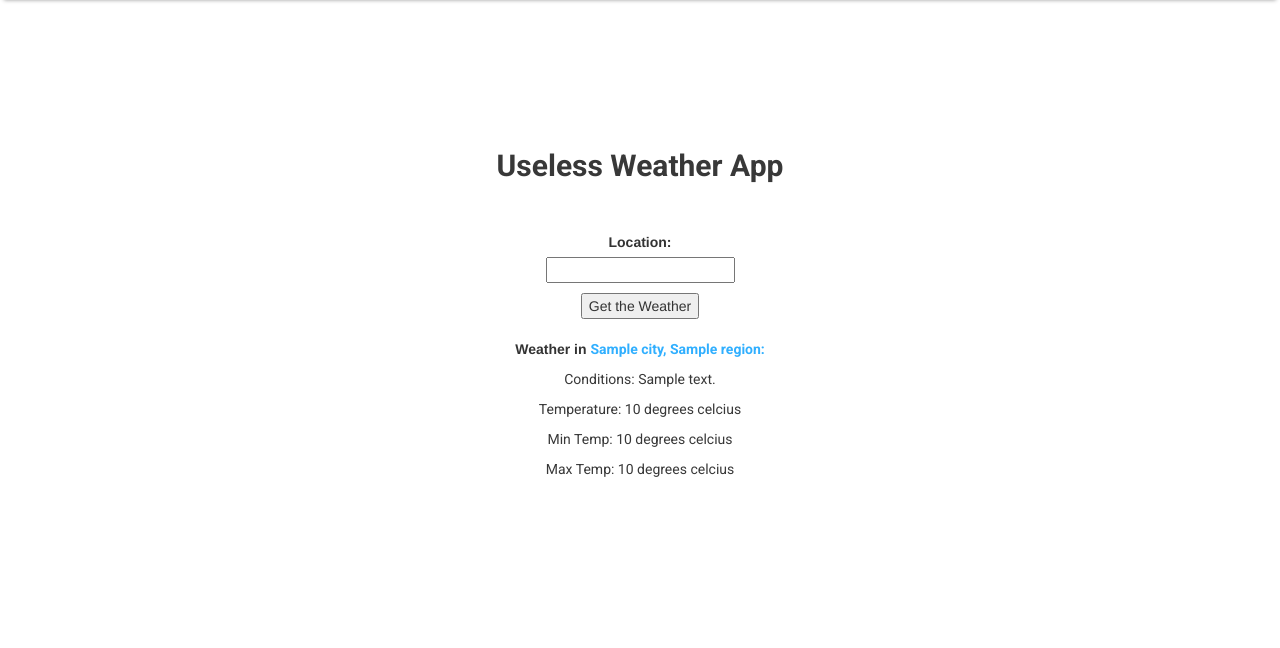
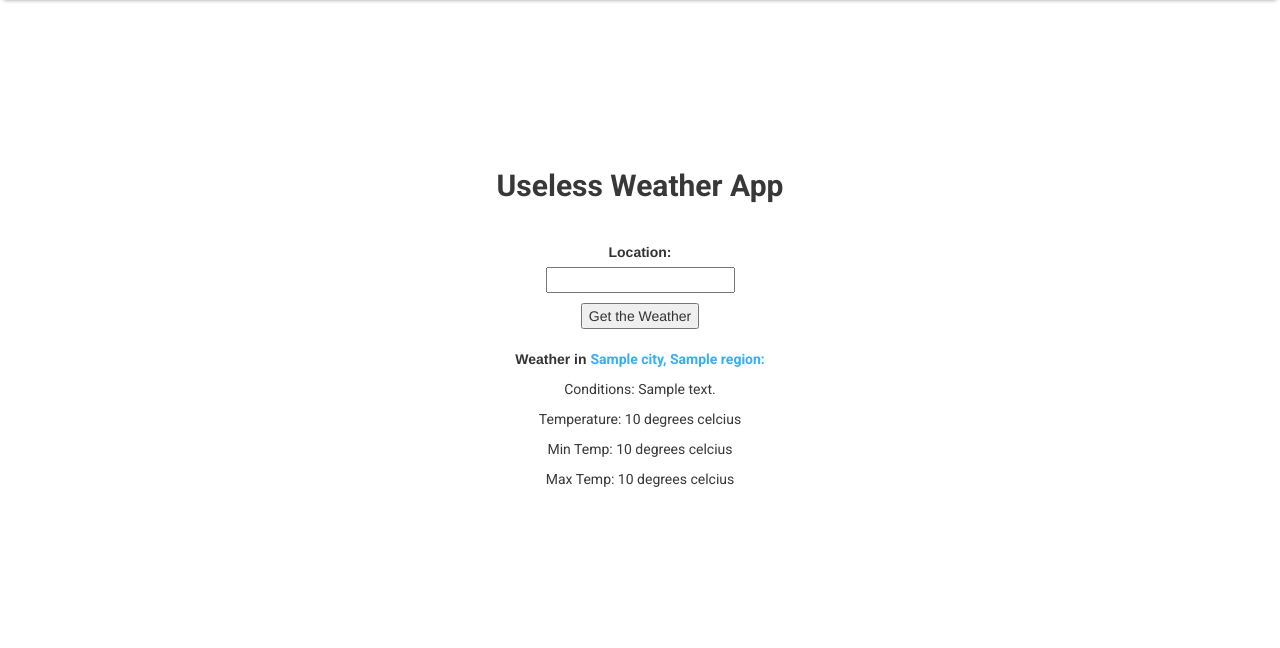
Before and after one commit to svenbaertschi/mako, a Django app: template templates/weather/index.html in a window 1280 px wide. Shown: the part 71-719 px from the top of the page. Run offline with Django 3.2, Linux system fonts and the light colour scheme; tables that the repository leaves empty hold one stand-in row (values such as "Sample post"); the template is opened without the code that fills it: values that come from a table or form of the project are taken from there, most other values are stand-ins (such as "Sample title", 1, 10 or a date in 2020); some libraries are stand-ins or nearby versions.

Commit message:
"better" center vertical alignment

```diff
--- a/static/css/styles.css
+++ b/static/css/styles.css
@@ -1,5 +1,7 @@
 /* I'm lazy, can I even do this? */
 @import "bootstrap.css";
+
+body { padding-top: 70px; }
 
 #navbar a.links:link {font-size:120%}
 #navbar a.links:visited {font-size:120%}
@@ -110,8 +112,6 @@ h2 {
   }
 }
 
-body { padding-top: 70px; }
-
 
 @media (max-width: 768px) {
     navbar-brand { display:none !important;}
@@ -120,3 +120,12 @@ body { padding-top: 70px; }
       margin-bottom:8rem;
   }
 }
+
+.vert-align-full {
+    display: flex;
+    justify-content: center;
+    align-items: center;
+    height: -o-calc(100vh - 150px); /* opera */
+    height: -webkit-calc(100vh - 150px); /* google, safari */
+    height: -moz-calc(100vh - 150px); /* firefox */
+}
--- a/templates/homepage/home.html
+++ b/templates/homepage/home.html
@@ -54,6 +54,6 @@ CodeVetica
 </div>
 
 <!--mobileonly-->
-<div class="reappear" style="margin-top:100px;padding-left:15px;padding-right:15px;text-align:center;color:black;">I know it looks weird on mobile; <br>but I don't really have anything to put here</div>
+<div class="reappear" style="margin-top:100px;padding-left:15px;padding-right:15px;text-align:center;color:black;">This probably looks awkward on mobile; <br>but I don't really have anything to put here</div>
 
 {% endblock %}
--- a/templates/temptext.html
+++ b/templates/temptext.html
@@ -3,7 +3,7 @@
 CodeVetica
 {% endblock %}
 {%block content%}
-<div style="margin-top:27rem; text-align:center;">
+<div class="vert-align-full">
     {{message|safe}}
 </div>
 
--- a/templates/weather/index.html
+++ b/templates/weather/index.html
@@ -4,10 +4,10 @@ Weather | CodeVetica
 {% endblock %}
 {% block content %}
 
-<div id="spacer1">
-	<div style="text-align:center; color:#30afff;"><h2>Useless Weather App</h2></div>
-
-	<div style="padding-top:40px; text-align:center;">
+<div class="vert-align-full text-center">
+	<div id = "container">
+		<h2>Useless Weather App</h2>
+		<div style="padding-top:30px;">
 			<form action='/weather/' method='post'>{% csrf_token %}
 			{% for field in form %}
 				<div class="fieldWrapper">
@@ -23,7 +23,7 @@ Weather | CodeVetica
 			<p>Temperature: {{condition.temp}} degrees celcius</p>
 			<p>Min Temp: {{forecast.low}} degrees celcius</p>
 			<p>Max Temp: {{forecast.high}} degrees celcius</p>
-
+		</div>
 	</div>
 </div>
 {% endblock %}
```
Lines whose indentation alone changed are shown as unchanged.
